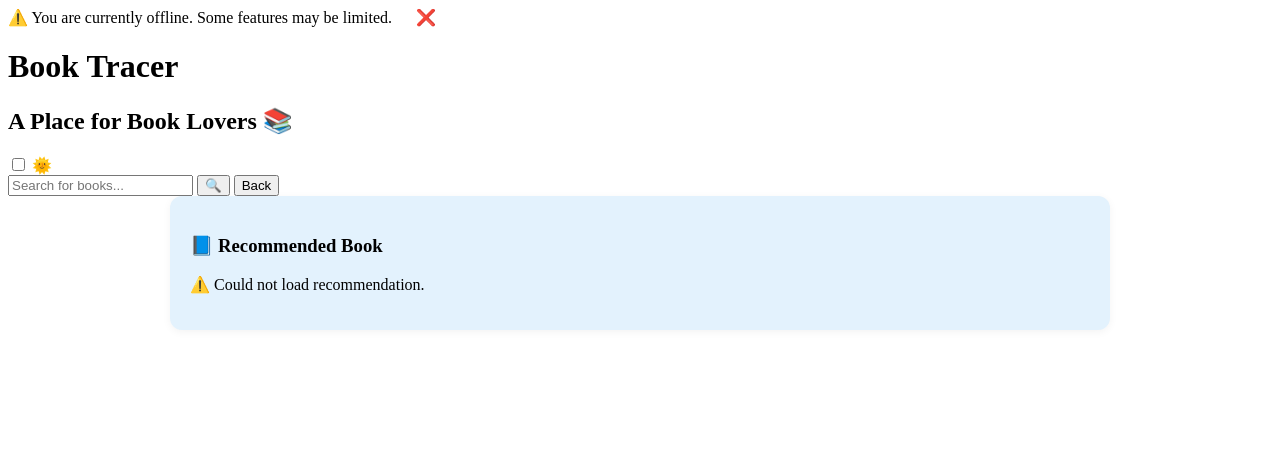
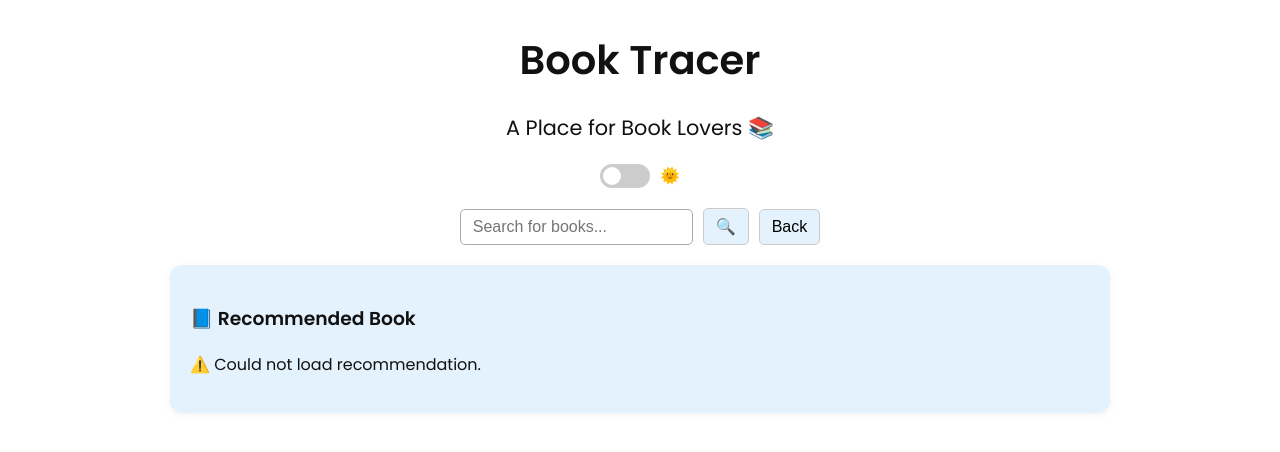
Before and after one commit to Yachirusama/booktracer_, a website: page public/index.html in a window 1280 px wide. Drawn offline with Linux system fonts and the light colour scheme; no server answers.

Commit message:
Update style.css

```diff
--- a/public/style.css
+++ b/public/style.css
@@ -1,3 +1,146 @@
+/* Base Styles */
+body {
+  font-family: 'Poppins', sans-serif;
+  margin: 0;
+  padding: 0;
+  background-color: #fff;
+  color: #111;
+}
+
+body.dark {
+  background-color: #121212;
+  color: #f5f5f5;
+}
+
+.container {
+  padding: 20px;
+  max-width: 1000px;
+  margin: auto;
+}
+
+/* 🛑 Offline Banner */
+.offline-banner {
+  background-color: #ffecb3;
+  padding: 10px;
+  text-align: center;
+  font-weight: 600;
+}
+
+.offline-banner.hidden {
+  display: none;
+}
+
+/* Header */
+header {
+  display: flex;
+  flex-direction: column;
+  align-items: center;
+  text-align: center;
+  margin-bottom: 20px;
+}
+
+header h1 {
+  font-size: 2.5rem;
+  margin: 10px 0 5px;
+}
+
+header h2 {
+  font-size: 1.3rem;
+  font-weight: 400;
+  margin-bottom: 10px;
+}
+
+/* 🌙 Theme Toggle */
+.theme-toggle {
+  margin-top: 10px;
+  display: flex;
+  align-items: center;
+  gap: 10px;
+}
+
+.switch {
+  position: relative;
+  display: inline-block;
+  width: 50px;
+  height: 24px;
+}
+
+.switch input {
+  opacity: 0;
+  width: 0;
+  height: 0;
+}
+
+.slider {
+  position: absolute;
+  cursor: pointer;
+  top: 0; left: 0; right: 0; bottom: 0;
+  background-color: #ccc;
+  transition: 0.4s;
+  border-radius: 34px;
+}
+
+.slider:before {
+  position: absolute;
+  content: "";
+  height: 18px;
+  width: 18px;
+  left: 3px;
+  bottom: 3px;
+  background-color: white;
+  transition: 0.4s;
+  border-radius: 50%;
+}
+
+input:checked + .slider {
+  background-color: #4caf50;
+}
+
+input:checked + .slider:before {
+  transform: translateX(26px);
+}
+
+.slider.round {
+  border-radius: 34px;
+}
+
+.slider.round:before {
+  border-radius: 50%;
+}
+
+/* 🔍 Search Section */
+.search-container {
+  display: flex;
+  justify-content: center;
+  align-items: center;
+  gap: 10px;
+  flex-wrap: wrap;
+  margin: 20px 0;
+}
+
+.search-container input {
+  padding: 8px 12px;
+  border: 1px solid #aaa;
+  border-radius: 5px;
+  font-size: 1rem;
+}
+
+.search-container button {
+  padding: 8px 12px;
+  font-size: 1rem;
+  border-radius: 5px;
+  cursor: pointer;
+  background-color: #e3f2fd;
+  border: 1px solid #ccc;
+}
+
+body.dark .search-container input,
+body.dark .search-container button {
+  background-color: #2b2b2b;
+  color: #fff;
+  border: 1px solid #444;
+}
+
 /* 📘 Recommendation Box */
 .recommendation-box {
   background-color: #e3f2fd;
@@ -14,7 +157,6 @@ body.dark .recommendation-box {
   box-shadow: 0 0 10px rgba(0, 0, 0, 0.3);
 }
 
-/* Flex layout for image + text */
 .recommendation-box-content {
   display: flex;
   align-items: flex-start;
@@ -22,7 +164,6 @@ body.dark .recommendation-box {
   flex-wrap: wrap;
 }
 
-/* Book image */
 .recommendation-box-content img {
   width: 120px;
   height: auto;
@@ -31,14 +172,12 @@ body.dark .recommendation-box {
   box-shadow: 0 2px 6px rgba(0, 0, 0, 0.1);
 }
 
-/* Text content */
 .recommendation-text {
   flex: 1;
   min-width: 200px;
   text-align: justify;
 }
 
-/* Headings & paragraphs */
 .recommendation-text h3 {
   font-size: 1.4rem;
   margin-bottom: 15px;
@@ -60,7 +199,6 @@ body.dark .recommendation-text p {
   color: #ddd;
 }
 
-/* Link */
 .recommendation-text a {
   color: #0d47a1;
   text-decoration: underline;
```
